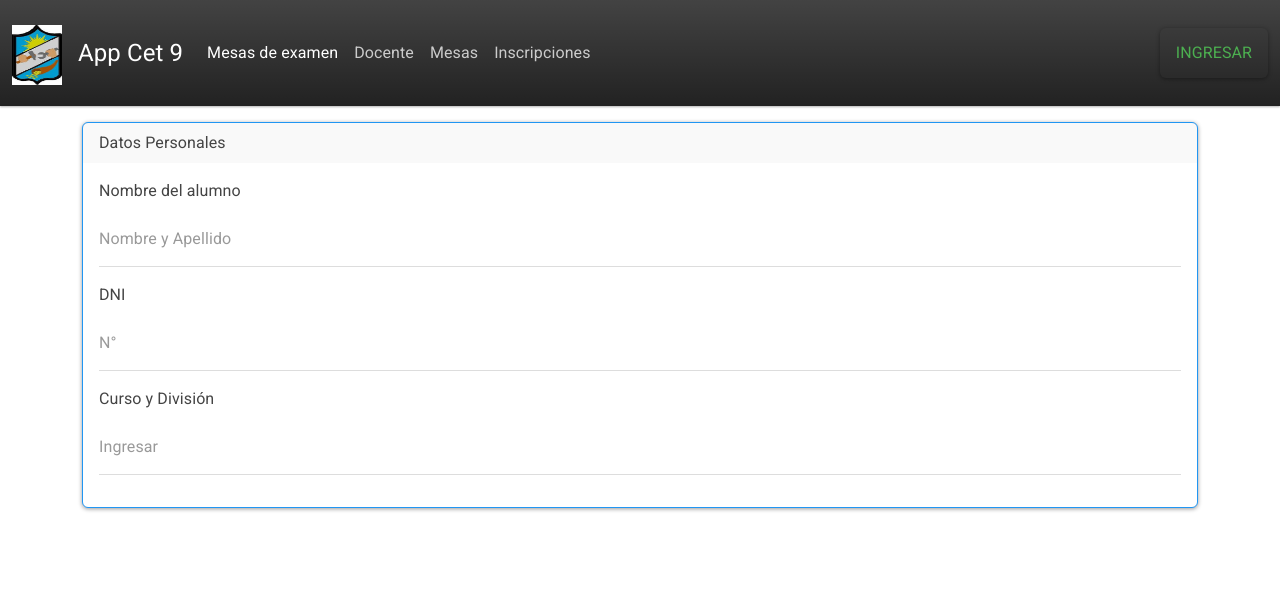
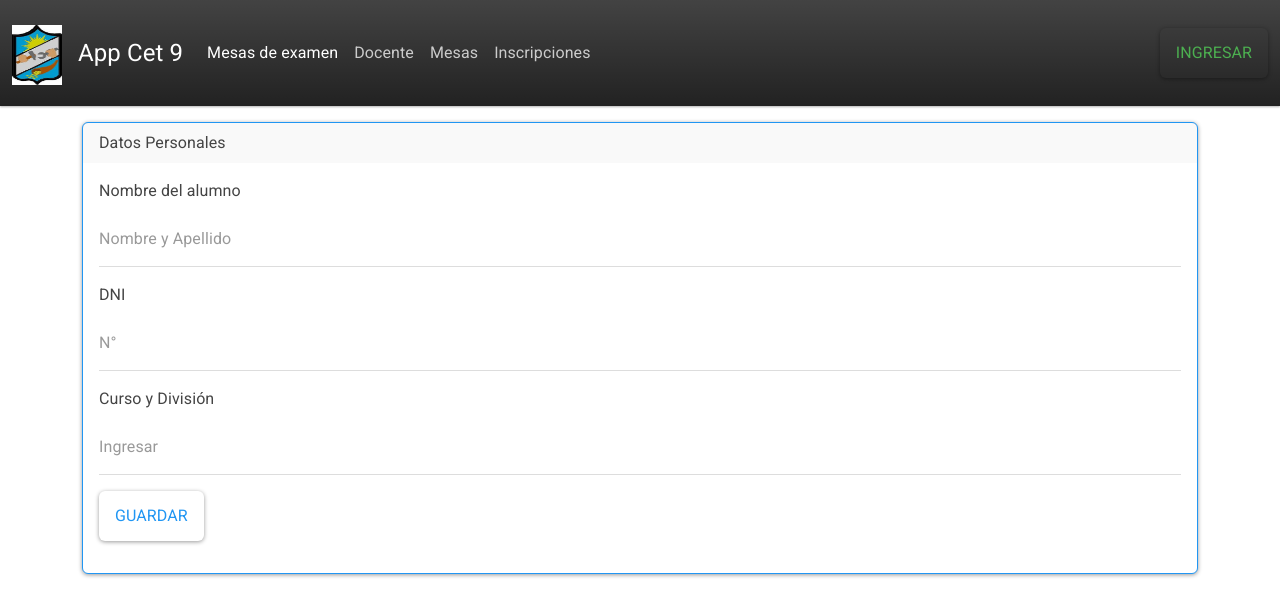
Before and after one commit to cet9/cet9-mesas, a Vue app: page /#/inscripciones in a window 1280 px wide. Shown: the top 616 px of the page. Built offline with nearby package versions, Linux system fonts and the light colour scheme.

Commit message:
color botón

```diff
--- a/src/components/InscripcionForm.vue
+++ b/src/components/InscripcionForm.vue
@@ -18,6 +18,10 @@
     <label for="exampleFormControlInput1" class="form-label">Curso y División</label>
     <input type="text" class="form-control" id="" placeholder="Ingresar">
   </div>
+
+  <div class= "mb-3">
+  <button type="button" class="btn btn-outline-primary">Guardar</button>
+  </div>
     </div>
   </div>
 
```
